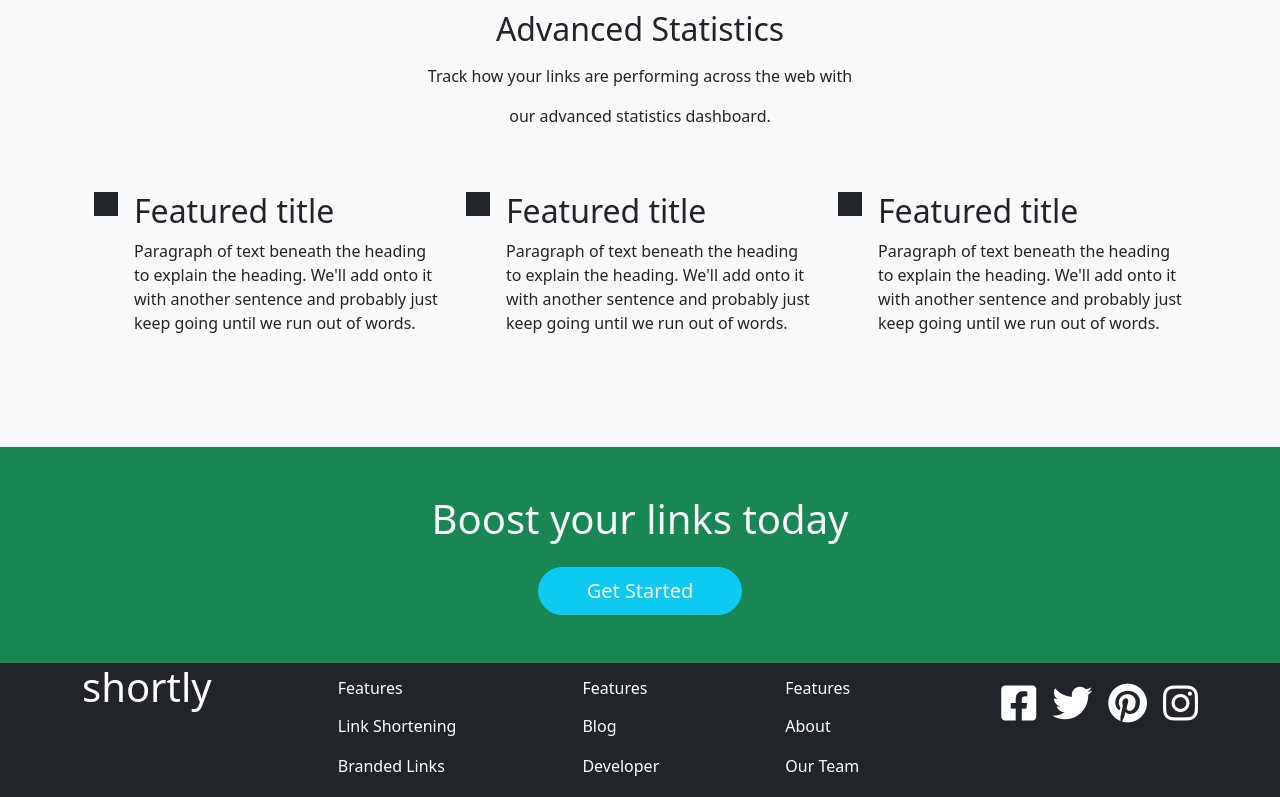
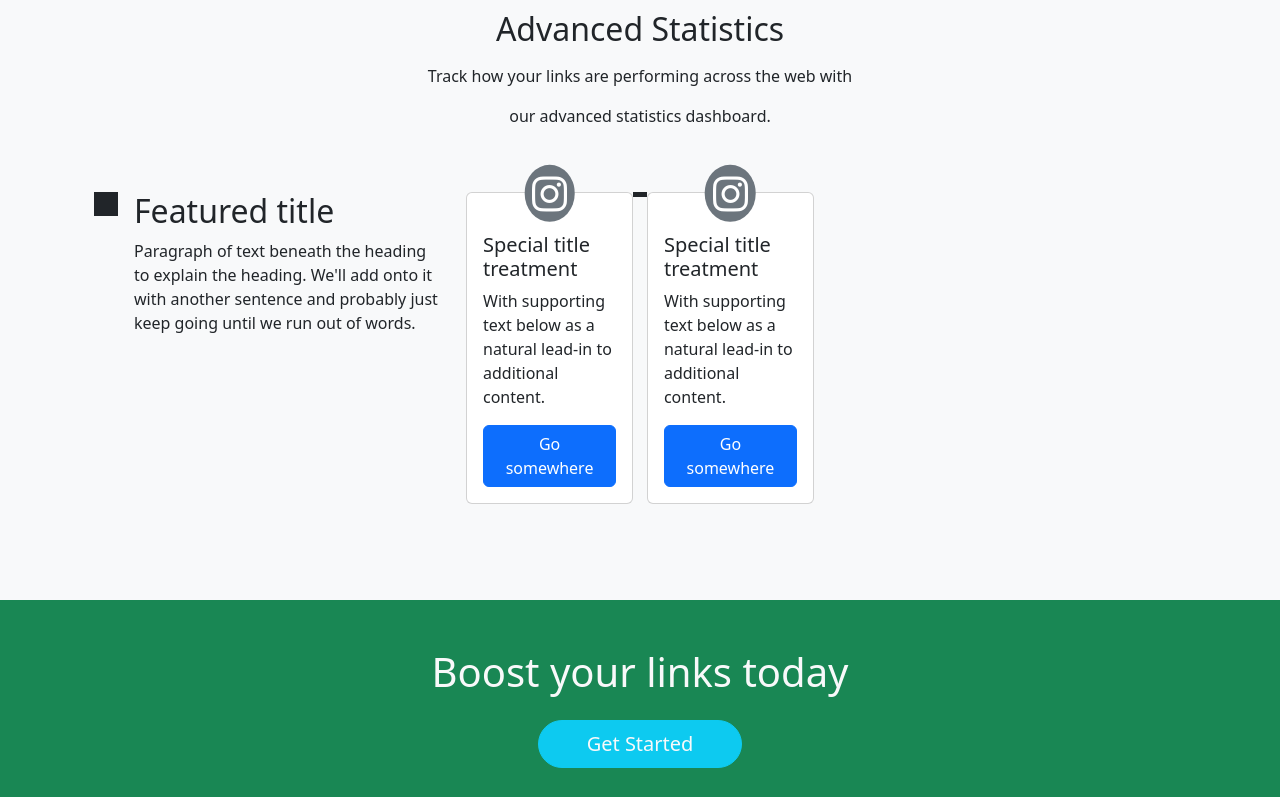
Before and after one commit to vijaykumarvemana/shortly, a React (Create React App) app in the folder shortly-app/: page / in a window 1280 px wide. Shown: the part 830-1627 px from the top of the page. Built offline with nearby package versions, Linux system fonts and the light colour scheme.

Commit message:
updated card section

```diff
--- a/shortly-app/src/components/Card.tsx
+++ b/shortly-app/src/components/Card.tsx
@@ -3,17 +3,39 @@ import React from 'react'
 function Card() {
   return (
 
-    <div className="position-relative " style={{ width: '18rem' , height:'18rem' , background:"white" }}>
-    <div className="position-absolute top-0 start-0 translate-middle" style={{ width: '1rem' , height:'1rem' , background:"gray", color:"whitesmoke"}}>4</div>
-    <div className="position-absolute top-0 start-50 translate-middle" style={{ width: '1rem' , height:'1rem' , background:"gray", color:"whitesmoke"}}>4</div>
-    <div className="position-absolute top-0 start-100 translate-middle">4</div>
-    <div className="position-absolute top-50 start-0 translate-middle">4</div>
-    <div className="position-absolute top-50 start-50 translate-middle">4</div>
-    <div className="position-absolute top-50 start-100 translate-middle">4</div>
-    <div className="position-absolute top-100 start-0 translate-middle">4</div>
-    <div className="position-absolute top-100 start-50 translate-middle">4</div>
-    <div className="position-absolute top-100 start-100 translate-middle">4</div>
-  </div>
+    // <div className="position-relative " style={{ width: '18rem' , height:'18rem' , background:"white" }}>
+    // <div className="position-absolute top-0 start-0 translate-middle" style={{ width: '1rem' , height:'1rem' , background:"gray", color:"whitesmoke"}}>4</div>
+    // <div className="position-absolute top-0 start-50 translate-middle" style={{ width: '1rem' , height:'1rem' , background:"gray", color:"whitesmoke"}}>4</div>
+    // <div className="position-absolute top-0 start-100 translate-middle">4</div>
+    // <div className="position-absolute top-50 start-0 translate-middle">4</div>
+    // <div className="position-absolute top-50 start-50 translate-middle">4</div>
+    // <div className="position-absolute top-50 start-100 translate-middle">4</div>
+    // <div className="position-absolute top-100 start-0 translate-middle">4</div>
+    // <div className="position-absolute top-100 start-50 translate-middle">4</div>
+    // <div className="position-absolute top-100 start-100 translate-middle">4</div>
+    <div className="d-flex justify-content-center items-center">
+    <div className="card position-relative" style={{width: "18rem"}}>
+     <div className="card-body">
+       <h5 className="card-title mt-4">Special title treatment</h5>
+       <p className="card-text">With supporting text below as a natural lead-in to additional content.</p>
+       <a href="#" className="btn btn-primary">Go somewhere</a>
+     </div>
+     <span className="badge bg-secondary position-absolute top-0 start-50 translate-middle rounded-circle"><i className="fa-brands fa-instagram display-6"></i></span>
+     </div>
+     <div className="bg-dark" style={{width: "1.5rem", height:".3rem"}}>
+   </div>
+   <div className="card position-relative" style={{width: "18rem"}}>
+   <div className="card-body">
+     <h5 className="card-title mt-4">Special title treatment</h5>
+     <p className="card-text">With supporting text below as a natural lead-in to additional content.</p>
+     <a href="#" className="btn btn-primary">Go somewhere</a>
+   </div>
+   <span className="badge bg-secondary position-absolute top-0 start-50 translate-middle rounded-circle"><i className="fa-brands fa-instagram display-6"></i></span>
+   </div>
+
+   </div>
+
+
   )
 }
 
--- a/shortly-app/src/components/CardSection.tsx
+++ b/shortly-app/src/components/CardSection.tsx
@@ -19,7 +19,7 @@ function CardSection() {
         </div>
       </div>
 
-      <div className="col d-flex align-items-start bg-light">
+      {/* <div className="col d-flex align-items-start bg-light">
 
         <div className="icon-square bg-dark text-dark d-inline-flex align-items-center justify-content-center fs-4 flex-shrink-0 me-3">
           <svg className="bi" width="1em" height="1em"></svg>
@@ -28,16 +28,8 @@ function CardSection() {
           <h2>Featured title</h2>
           <p>Paragraph of text beneath the heading to explain the heading. We'll add onto it with another sentence and probably just keep going until we run out of words.</p>
         </div>
-      </div>
-      <div className="col d-flex align-items-start">
-        <div className="icon-square bg-dark text-dark d-inline-flex align-items-center justify-content-center fs-4 flex-shrink-0 me-3">
-          <svg className="bi" width="1em" height="1em"></svg>
-        </div>
-        <div>
-          <h2>Featured title</h2>
-          <p>Paragraph of text beneath the heading to explain the heading. We'll add onto it with another sentence and probably just keep going until we run out of words.</p>
-        </div>
-      </div>
+      </div> */}
+      <Card />
     </div>
   </div>
 
```
